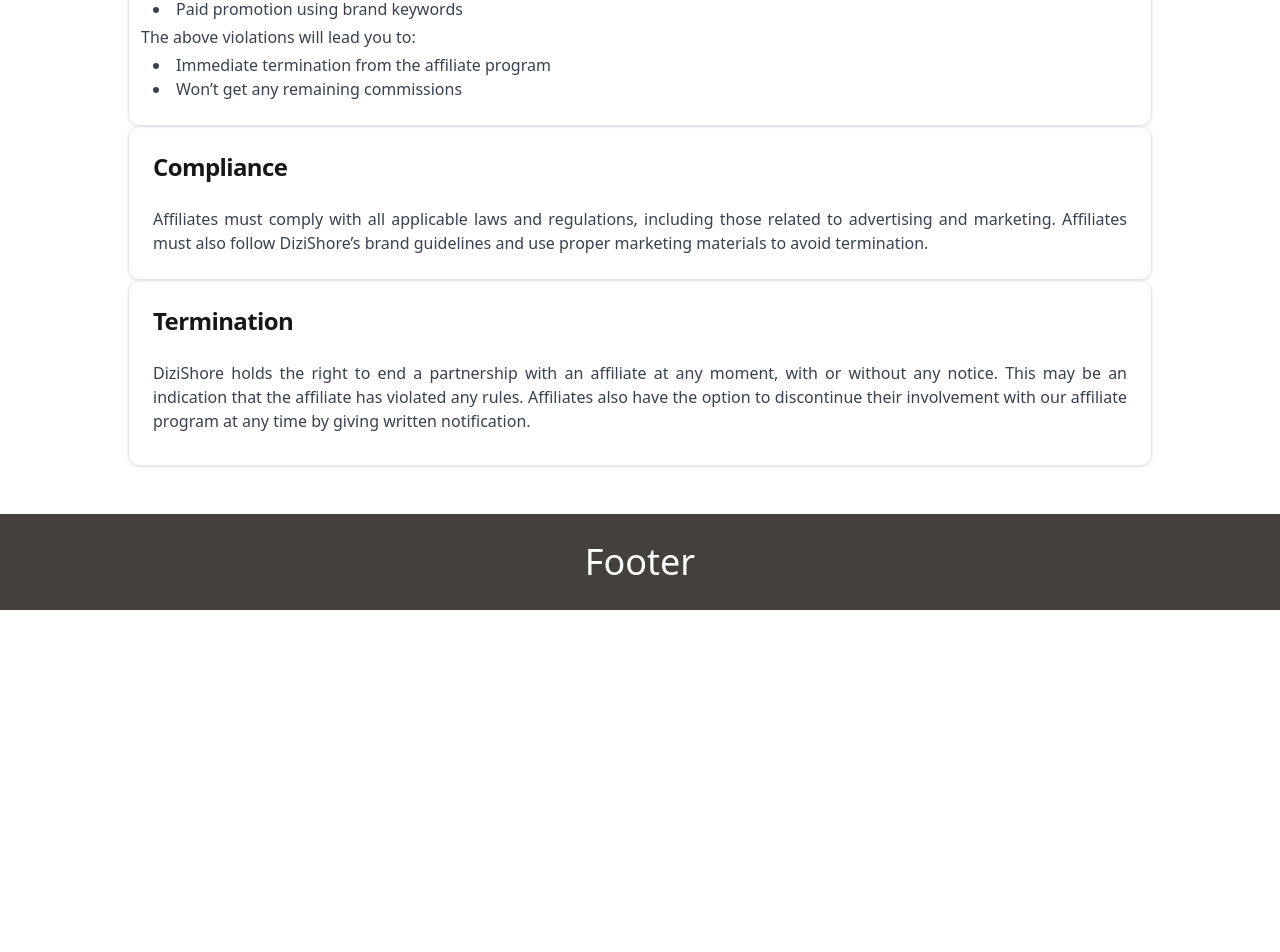
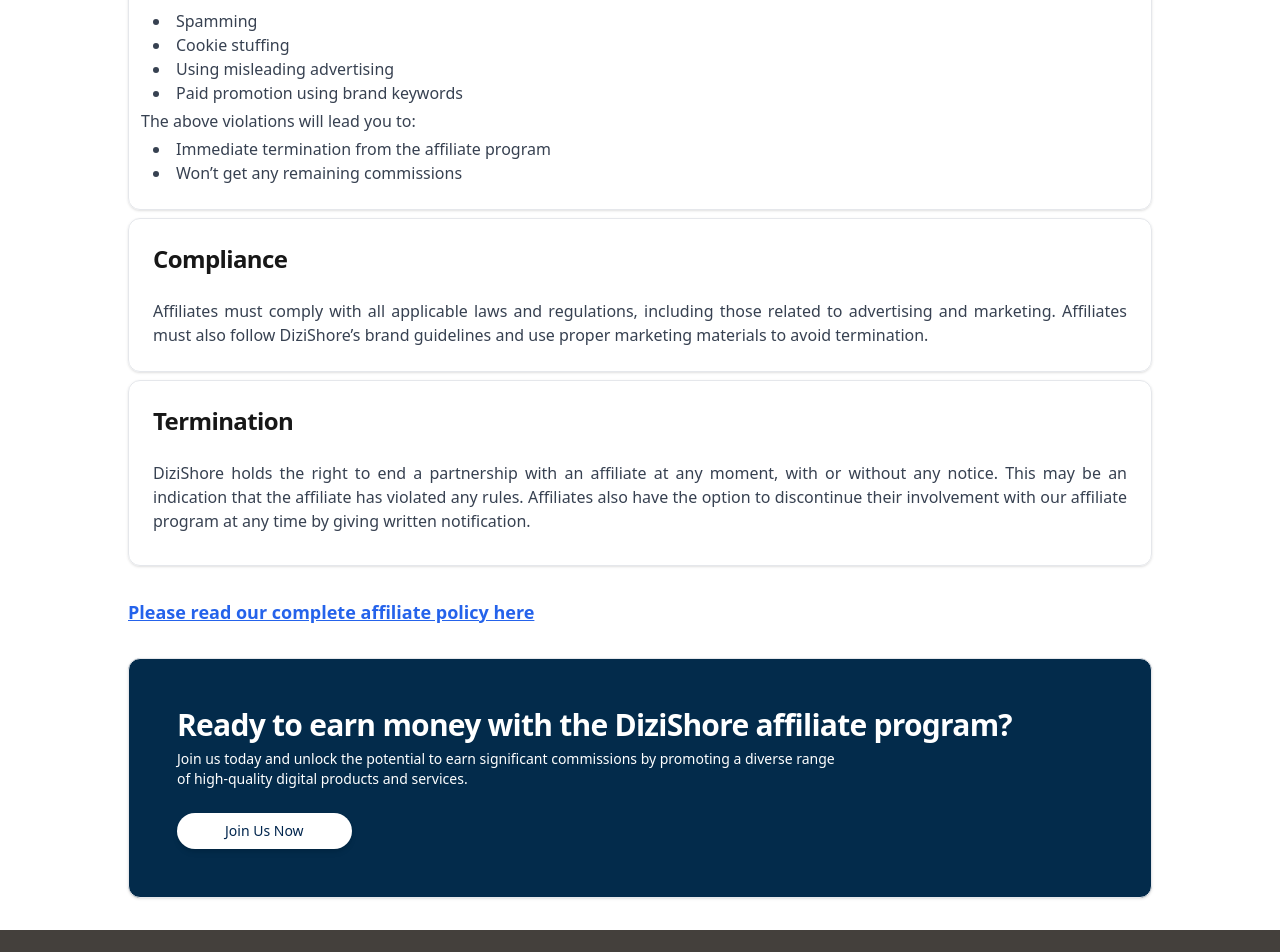
Before and after one commit to Mohiuddin2/dizishore, a Next.js app: page / in a window 1280 px wide. Shown: the part 3600-4552 px from the top of the page. Before the commit the page ends 4210 px from the top, so only its background shows below. Built offline with nearby package versions, Linux system fonts and the light colour scheme.

Commit message:
completed

```diff
--- a/components/Home/AffiliatePolicy.tsx
+++ b/components/Home/AffiliatePolicy.tsx
@@ -4,7 +4,7 @@
 
 const AffiliatePolicy = () => {
   return (
-    <section className="bg-white py-12 px-6">
+    <section className="bg-white py-6 px-6">
       <div className="max-w-5xl mx-auto">
         <h1 className="text-3xl font-bold text-blue-600 mb-6">Affiliate Policy</h1>
         <p className="text-gray-700 mb-1 text-justify">
@@ -14,7 +14,7 @@
           Please read our affiliate policy below:
         </p>
 
-         <Card className="mb-6">
+         <Card className="mb-2">
           <CardHeader>
             <CardTitle className='text-2xl'>Eligibility</CardTitle>
           </CardHeader>
@@ -29,7 +29,7 @@
         </Card>
 
 
-        <Card>
+        <Card className="mb-2">
           <CardHeader>
             <CardTitle className='text-2xl'>Prohibited Activities</CardTitle>
           </CardHeader>
@@ -53,7 +53,7 @@
           </CardContent>
         </Card>
 
-        <Card>
+        <Card className="mb-2">
           <CardHeader>
             <CardTitle className='text-2xl'>Compliance</CardTitle>
           </CardHeader>
@@ -64,7 +64,7 @@
           </CardContent>
         </Card>
 
-        <Card>
+        <Card className="mb-2">
           <CardHeader>
             <CardTitle className='text-2xl'>Termination</CardTitle>
           </CardHeader>
--- a/components/Home/Comm_payoutStructure.tsx
+++ b/components/Home/Comm_payoutStructure.tsx
@@ -7,7 +7,7 @@
 const CommissionPayoutStructure = () => {
   return (
     <section className="bg-white py-6 md:py-6 px-6">
-      <div className="max-w-6xl mx-auto grid grid-cols-1 lg:grid-cols-2 gap-2 items-start">
+      <div className="max-w-5xl mx-auto grid grid-cols-1 lg:grid-cols-2 gap-2 items-start">
 
         <div>
           <h2 className="text-3xl font-semibold text-blue-600 mb-8">
--- /dev/null
+++ b/components/Home/JoinUs.tsx
@@ -0,0 +1,37 @@
+import React from 'react';
+import { Card, CardContent, CardDescription, CardHeader, CardTitle } from '../ui/card';
+import { Button } from '../ui/button';
+import Link from 'next/link';
+
+const JoinUs = () => {
+  return (
+    <section className="bg-white py-0 px-6 mb-8">
+      <div className='max-w-5xl mx-auto'>
+        <div className='mb-8'>
+
+      <p><Link className='text-blue-600 underline text-lg font-semibold max-w-5xl mx-auto' href="https://support.dizishore.com/support/solutions/articles/101000436262-affiliate-policy">Please read our complete affiliate policy here</Link></p>
+        </div>
+      <Card className='bg-[#032B4B] p-6'>
+        <CardHeader className='text-white'>
+          <CardTitle className='text-3xl'>Ready to earn money with the DiziShore affiliate program?</CardTitle>
+          <CardDescription className='max-w-2xl'>
+          Join us today and unlock the potential to earn significant commissions by promoting a diverse range of high-quality digital products and services.
+          </CardDescription>
+        </CardHeader>
+        <CardContent>
+        <Button asChild className='bg-white text-[#00254D] px-12 py-4 rounded-full transition self-center hover:bg-gray-200 md:self-center shadow-md'>
+            <Link href="/joinus">Join Us Now</Link>
+        </Button>
+
+        </CardContent>
+      </Card>
+    </div>
+    </section>
+  );
+}
+
+export default JoinUs;
+
+{/* <Button className="bg-white text-[#00254D] text-sm md:text-md font-bold px-10 md:px-14 mt-0 py-4 md:py-6 rounded-full shadow-md hover:bg-gray-200 transition self-center md:self-center md:ml-6">
+Sign Up Now
+</Button> */}
--- a/components/Home/Landing.tsx
+++ b/components/Home/Landing.tsx
@@ -5,6 +5,7 @@
 import Dashboard from "./Dashboard";
 import AffiliateProgramBenefits from "./Faq";
 import Heading from "./Heading";
+import JoinUs from "./JoinUs";
 
 
 const Landing = () => {
@@ -17,6 +18,7 @@
       <AffiliateProcess/>
       <CommissionPayoutStructure/>
       <AffiliatePolicy/>
+      <JoinUs/>
     </div>
   );
 }
```
